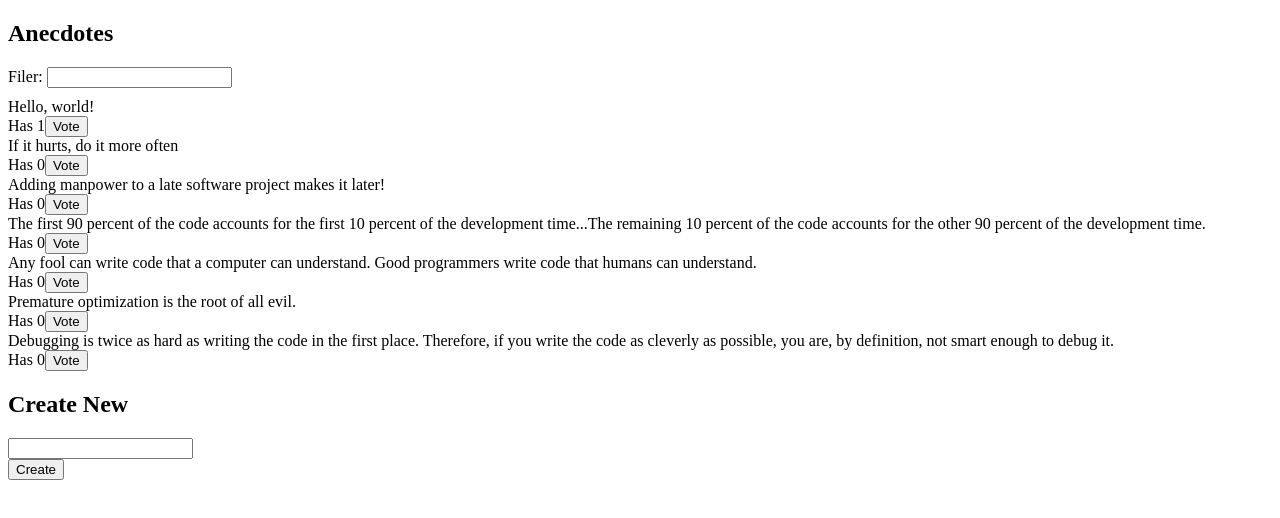
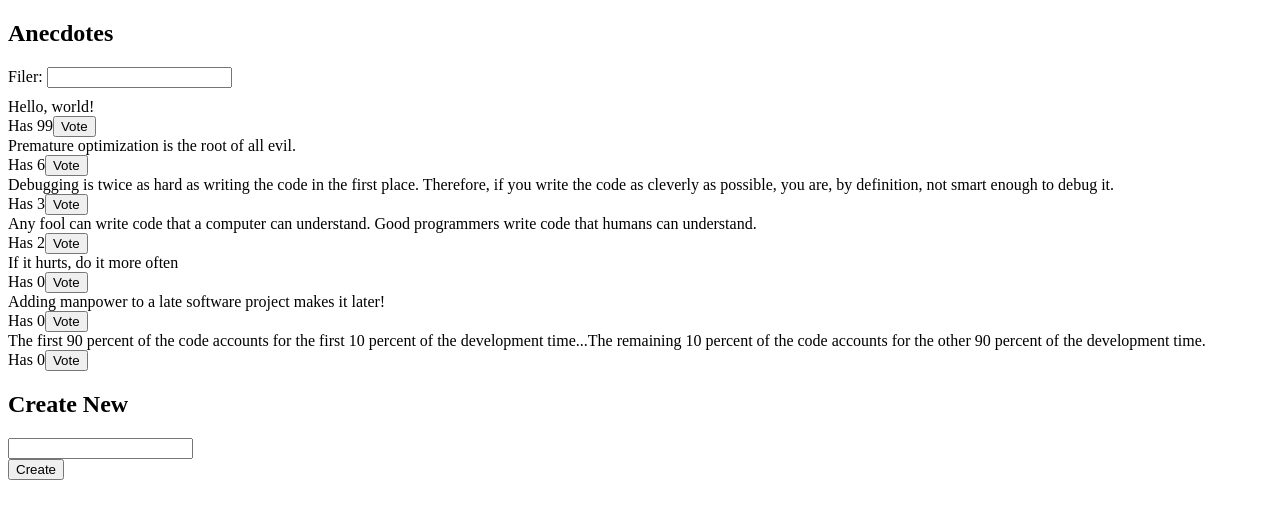
Before and after one commit to hiwersen/full-stack-open-part6-anecdotes-redux, a React (Vite) app: page / in a window 1280 px wide. Shown: the top 518 px of the page. Built offline with nearby package versions, Linux system fonts and the light colour scheme; data requests are answered from the project's data file; the HTML template or start-up script is replaced by a standard one.

Commit message:
Implement exercise 6.18 and 6.19

```diff
--- a/db.json
+++ b/db.json
@@ -3,7 +3,7 @@
     {
       "content": "Hello, world!",
       "id": "56387",
-      "votes": 1
+      "votes": 99
     },
     {
       "content": "If it hurts, do it more often",
@@ -23,17 +23,17 @@
     {
       "content": "Any fool can write code that a computer can understand. Good programmers write code that humans can understand.",
       "id": "36975",
-      "votes": 0
+      "votes": 2
     },
     {
       "content": "Premature optimization is the root of all evil.",
       "id": "25170",
-      "votes": 0
+      "votes": 6
     },
     {
       "content": "Debugging is twice as hard as writing the code in the first place. Therefore, if you write the code as cleverly as possible, you are, by definition, not smart enough to debug it.",
       "id": "98312",
-      "votes": 0
+      "votes": 3
     }
   ]
 }
--- a/src/components/AnecdoteList.jsx
+++ b/src/components/AnecdoteList.jsx
@@ -1,8 +1,6 @@
 import { useDispatch, useSelector } from 'react-redux'
-import anecdoteServices from '../services/anecdotes'
-import { doUpdateAnecdote } from '../reducers/anecdoteReducer'
-import { doSetNotification, doRemoveNotification } from '../reducers/notificationReducer'
 import { createSelector } from '@reduxjs/toolkit'
+import { voteAnecdote } from '../reducers/anecdoteReducer'
 
 // Presentational component
 const List = ({ anecdote, handleVote }) => {
@@ -36,15 +34,6 @@ const AnecdoteList = () => {
     const memoizedSelector = createSelector([selectAnecdotes, selectFilter], outputSelector)
     const anecdotes = useSelector(memoizedSelector)
 
-    const vote = async anecdote => {
-        anecdote = await anecdoteServices.vote(anecdote)
-        dispatch(doUpdateAnecdote(anecdote))
-        dispatch(doSetNotification(`You voted: '${anecdote.content}'`))
-        setTimeout(() => {
-            dispatch(doRemoveNotification())
-        }, 5000)
-    }
-
     return (
         <div>
             { anecdotes.map(anecdote => {
@@ -52,7 +41,7 @@ const AnecdoteList = () => {
                     <List
                         key={anecdote.id}
                         anecdote={anecdote}
-                        handleVote={() => vote(anecdote) }
+                        handleVote={() => dispatch(voteAnecdote(anecdote)) }
                     />
                 )
             }) }
--- a/src/reducers/anecdoteReducer.js
+++ b/src/reducers/anecdoteReducer.js
@@ -1,6 +1,6 @@
 import { createSlice } from '@reduxjs/toolkit'
 import anecdoteServices from '../services/anecdotes'
-import { doSetNotification, doRemoveNotification } from './notificationReducer.js'
+import { createNotification } from './notificationReducer.js'
 
 export const getId = () => (Math.random() * 1e5).toFixed(0)
 
@@ -32,11 +32,15 @@ export const createAnecdote = content => {
   return async dispatch => {
     const anecdote = await anecdoteServices.create(content)
     dispatch(doAddAnecdote(anecdote))
-    dispatch(doSetNotification(`You added: '${anecdote.content}'`))
-        setTimeout(() => {
-            dispatch(doRemoveNotification())
-        }, 5000)
+    dispatch(createNotification(`You added: '${anecdote.content}'`, 5))
+  }
+}
 
+export const voteAnecdote = anecdote => {
+  return async dispatch => {
+    anecdote = await anecdoteServices.vote(anecdote)
+    dispatch(doUpdateAnecdote(anecdote))
+    dispatch(createNotification(`You voted: '${anecdote.content}'`, 5))
   }
 }
 
--- a/src/reducers/notificationReducer.js
+++ b/src/reducers/notificationReducer.js
@@ -13,5 +13,18 @@ const notificationSlice = createSlice({
     }
 })
 
+let timeoutID = null
+
+export const createNotification = (message, timeout) => {
+    clearTimeout(timeoutID)
+    return dispatch => {
+        timeoutID = setTimeout(() => {
+            dispatch(doRemoveNotification())
+        }, timeout * 1e3)
+
+        dispatch(doSetNotification(message))
+    }
+}
+
 export const { doSetNotification, doRemoveNotification } = notificationSlice.actions
 export default notificationSlice.reducer
```
